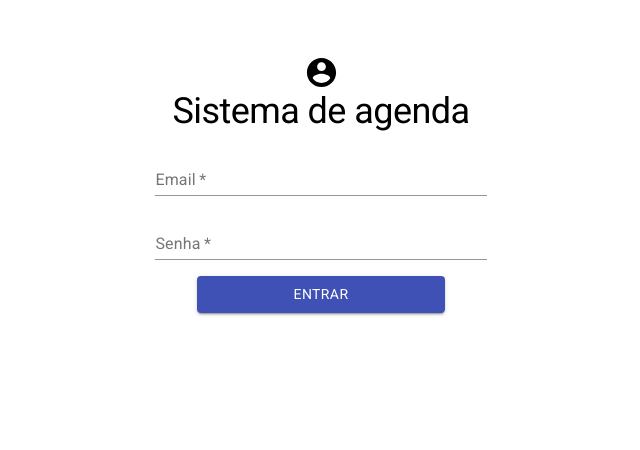
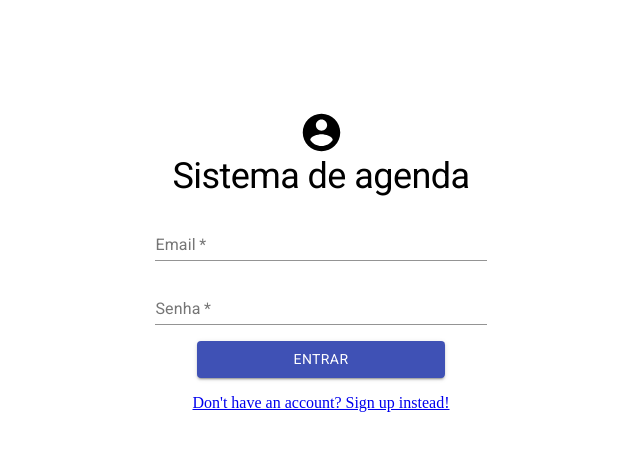
Before and after one commit to yunger7/Agenda, a React (Create React App) app in the folder v2.0 - React/: page /login in a window 1280 px wide. Shown: the top 450 px of the page, without its empty margins (319-959 px from the left). Built offline with nearby package versions, Linux system fonts and the light colour scheme; no server answers.

Commit message:
Add Signup component

```diff
--- a/v2.0 - React/package.json
+++ b/v2.0 - React/package.json
@@ -13,6 +13,7 @@
     "react": "^17.0.1",
     "react-dom": "^17.0.1",
     "react-firebase-hooks": "^2.2.0",
+    "react-router-dom": "^5.2.0",
     "react-scripts": "4.0.2",
     "web-vitals": "^1.1.0"
   },
--- a/v2.0 - React/src/App.js
+++ b/v2.0 - React/src/App.js
@@ -1,10 +1,12 @@
+import { useContext } from 'react';
+import { BrowserRouter as Router, Switch, Route, Redirect } from 'react-router-dom';
 import 'fontsource-roboto';
-import { useContext } from 'react';
 
 // MUI
 
 // components
-import SignIn from './components/SignIn';
+import Login from './components/Login';
+import Signup from './components/Signup';
 
 // contexts
 import { AuthContext } from './contexts/AuthContext';
@@ -38,9 +40,19 @@ function App() {
   }
 
   return (
-    <div className="App">
-      <SignIn />
-    </div>
+    <Router>
+      <div className="App">
+        <Switch>
+          <Route path="/login">
+            <Login />
+          </Route>
+          <Route path="/signup">
+            <Signup />
+          </Route>
+          <Redirect from="/" to="/login" />
+        </Switch>
+      </div>
+    </Router>
   );
 }
 
--- /dev/null
+++ b/v2.0 - React/src/components/Login.jsx
@@ -0,0 +1,83 @@
+import { useState } from "react";
+import { Link } from 'react-router-dom';
+import {
+	Container,
+	Grid,
+	Typography,
+	makeStyles,
+	TextField,
+	Button,
+} from "@material-ui/core";
+import { AccountCircle } from "@material-ui/icons";
+
+const useStyles = makeStyles({
+	wrapper: {
+		marginTop: "20%",
+	},
+	form: {
+		width: "60%",
+		display: "flex",
+		flexDirection: "column",
+		alignItems: "center",
+	},
+	input: {
+		width: "100%",
+		marginTop: "1rem",
+	},
+	button: {
+		width: "75%",
+		marginTop: "1rem",
+	},
+	link: {
+		marginTop: '1rem'
+	}
+});
+
+const Login = () => {
+	const classes = useStyles();
+	const [email, setEmail] = useState("");
+	const [password, setPassword] = useState("");
+
+	return (
+		<Container component="main" maxWidth="sm">
+			<Grid
+				container
+				direction="column"
+				alignItems="center"
+				className={classes.wrapper}
+			>
+				<AccountCircle style={{ fontSize: 45 }} />
+				<Typography variant="h1">Sistema de agenda</Typography>
+				<form className={classes.form}>
+					<TextField
+						type="email"
+						label="Email"
+						required
+						className={classes.input}
+            value={email}
+            onChange={e => setEmail(e.target.value)}
+					/>
+					<TextField
+						type="password"
+						label="Senha"
+						required
+						className={classes.input}
+            value={password}
+            onChange={e => setPassword(e.target.value)}
+					/>
+					<Button
+						variant="contained"
+						color="primary"
+						size="medium"
+						className={classes.button}
+					>
+						Entrar
+					</Button>
+				</form>
+				<Link to="/signup" className={classes.link}>Don't have an account? Sign up instead!</Link>
+			</Grid>
+		</Container>
+	);
+};
+
+export default Login;
--- a/v2.0 - React/src/components/SignIn.jsx
+++ b/v2.0 - React/src/components/Signup.jsx
@@ -1,4 +1,5 @@
 import { useState } from "react";
+import { Link } from 'react-router-dom';
 import {
 	Container,
 	Grid,
@@ -11,7 +12,7 @@ import { AccountCircle } from "@material-ui/icons";
 
 const useStyles = makeStyles({
 	wrapper: {
-		marginTop: "10%",
+		marginTop: "20%",
 	},
 	form: {
 		width: "60%",
@@ -27,12 +28,16 @@ const useStyles = makeStyles({
 		width: "75%",
 		marginTop: "1rem",
 	},
+	link: {
+		marginTop: '1rem'
+	}
 });
 
-const SignIn = () => {
+const Signup = () => {
 	const classes = useStyles();
 	const [email, setEmail] = useState("");
 	const [password, setPassword] = useState("");
+  const [passwordConfirm, setPasswordConfirm] = useState("");
 
 	return (
 		<Container component="main" maxWidth="sm">
@@ -42,7 +47,7 @@ const SignIn = () => {
 				alignItems="center"
 				className={classes.wrapper}
 			>
-				<AccountCircle fontSize="large" />
+				<AccountCircle style={{ fontSize: 45 }} />
 				<Typography variant="h1">Sistema de agenda</Typography>
 				<form className={classes.form}>
 					<TextField
@@ -61,18 +66,27 @@ const SignIn = () => {
             value={password}
             onChange={e => setPassword(e.target.value)}
 					/>
+					<TextField
+						type="password"
+						label="Confirme sua senha"
+						required
+						className={classes.input}
+            value={passwordConfirm}
+            onChange={e => setPasswordConfirm(e.target.value)}
+					/>
 					<Button
 						variant="contained"
 						color="primary"
 						size="medium"
 						className={classes.button}
 					>
-						Entrar
+						Cadastrar
 					</Button>
 				</form>
+				<Link to="/login" className={classes.link}>Já possui uma conta? Log in</Link>
 			</Grid>
 		</Container>
 	);
 };
 
-export default SignIn;
+export default Signup;
--- a/v2.0 - React/src/index.css
+++ b/v2.0 - React/src/index.css
@@ -2,6 +2,7 @@ html, body, #root, .App {
   margin: 0;
   height: 100%;
   max-height: 100%;
+  overflow: hidden;
 }
 
 h1, h2, h3, h4, h5, h6 {
```
Also changed, not shown: v2.0 - React/src/components/Home.jsx (added, +7 -0 lines), 1 other file (tests, documents, lock files or other folders).
